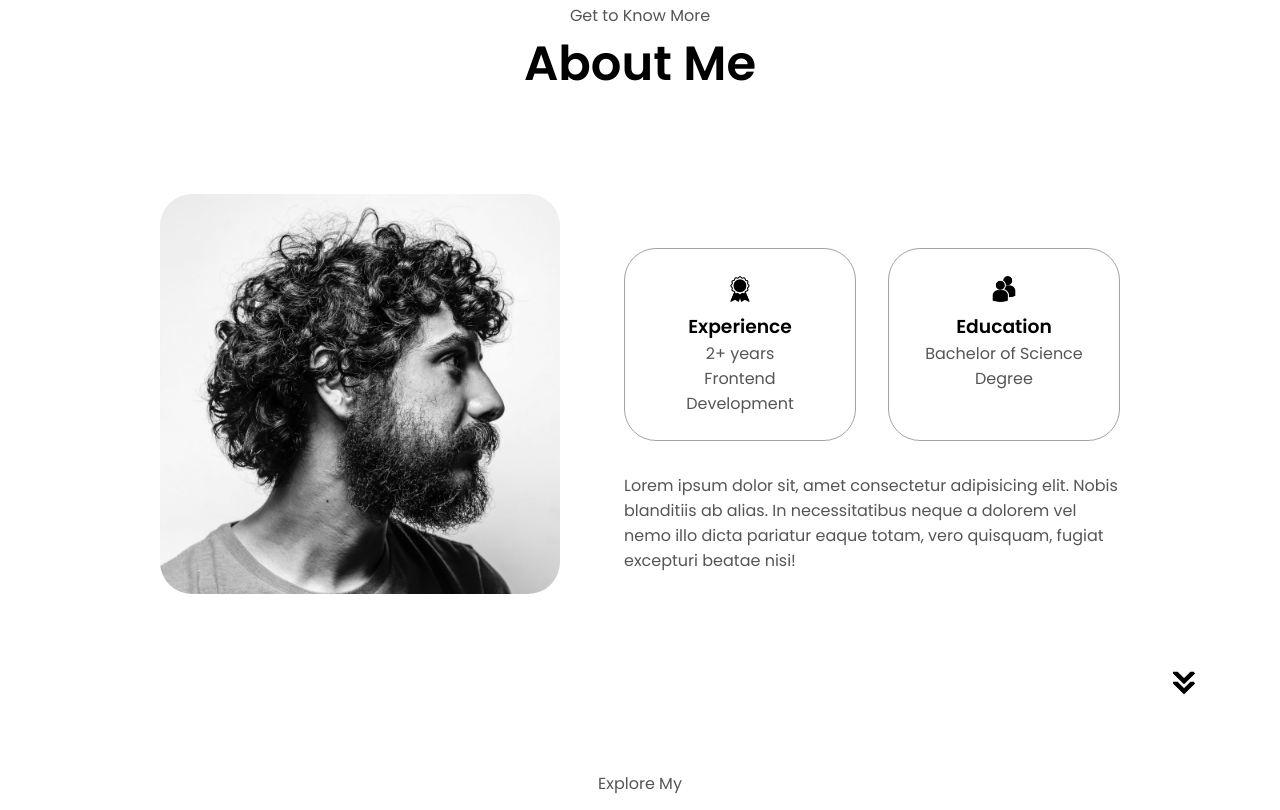
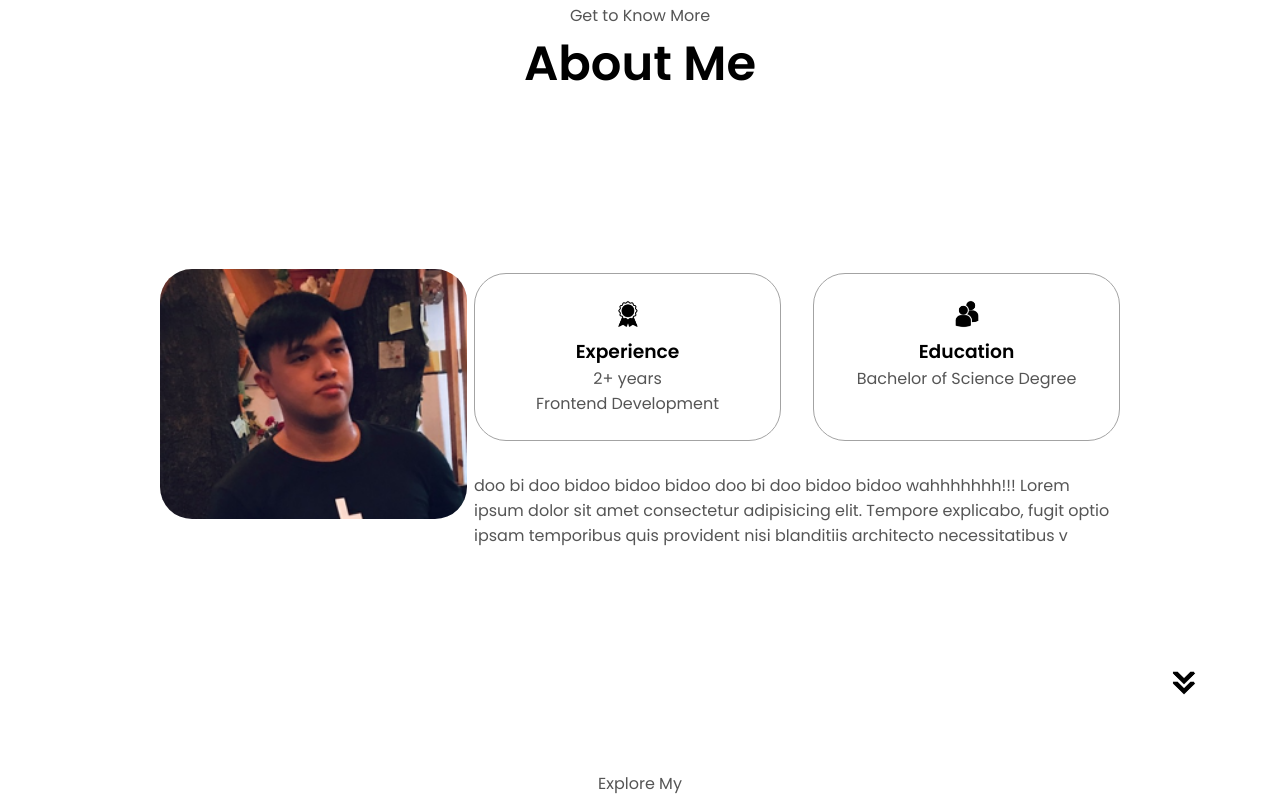
Before and after one commit to Alcalds/html-css-js-myportfolio, a plain HTML site: page index.html in a window 1280 px wide. Shown: the part 925-1735 px from the top of the page. Drawn offline with Linux system fonts and the light colour scheme.

Commit message:
Finished Editing

```diff
--- a/index.html
+++ b/index.html
@@ -65,7 +65,7 @@
         <h1 class="title">About Me</h1>
         <div class="section-container">
             <div class="section__pic-container">
-                <img src="./assets/about-pic.png" alt="Profile Picture" class="about-pic">
+                <img src="./assets/Joeselito.png" alt="Profile Picture" class="about-pic">
             </div>
             <div class="about-details-container">
                 <div class="about-containers">
@@ -81,7 +81,8 @@
                     </div>
                 </div>
                 <div class="text-container">
-                    <p>Lorem ipsum dolor sit, amet consectetur adipisicing elit. Nobis blanditiis ab alias. In necessitatibus neque a dolorem vel nemo illo dicta pariatur eaque totam, vero quisquam, fugiat excepturi beatae nisi!</p>
+                    <p>doo bi doo bidoo bidoo bidoo doo bi doo bidoo bidoo wahhhhhhh!!! Lorem ipsum dolor sit amet consectetur adipisicing elit. Tempore explicabo, fugit optio ipsam temporibus quis provident nisi blanditiis architecto necessitatibus v
+                    </p>
                 </div>
             </div>
         </div>
--- a/style.css
+++ b/style.css
@@ -302,8 +302,8 @@ section {
 }
 
 .section__pic-container {
-    height: 400px;
-    width: 400px;
+    height: 250px;
+    width: 250px;
     margin: auto 0;
 }
 
```
